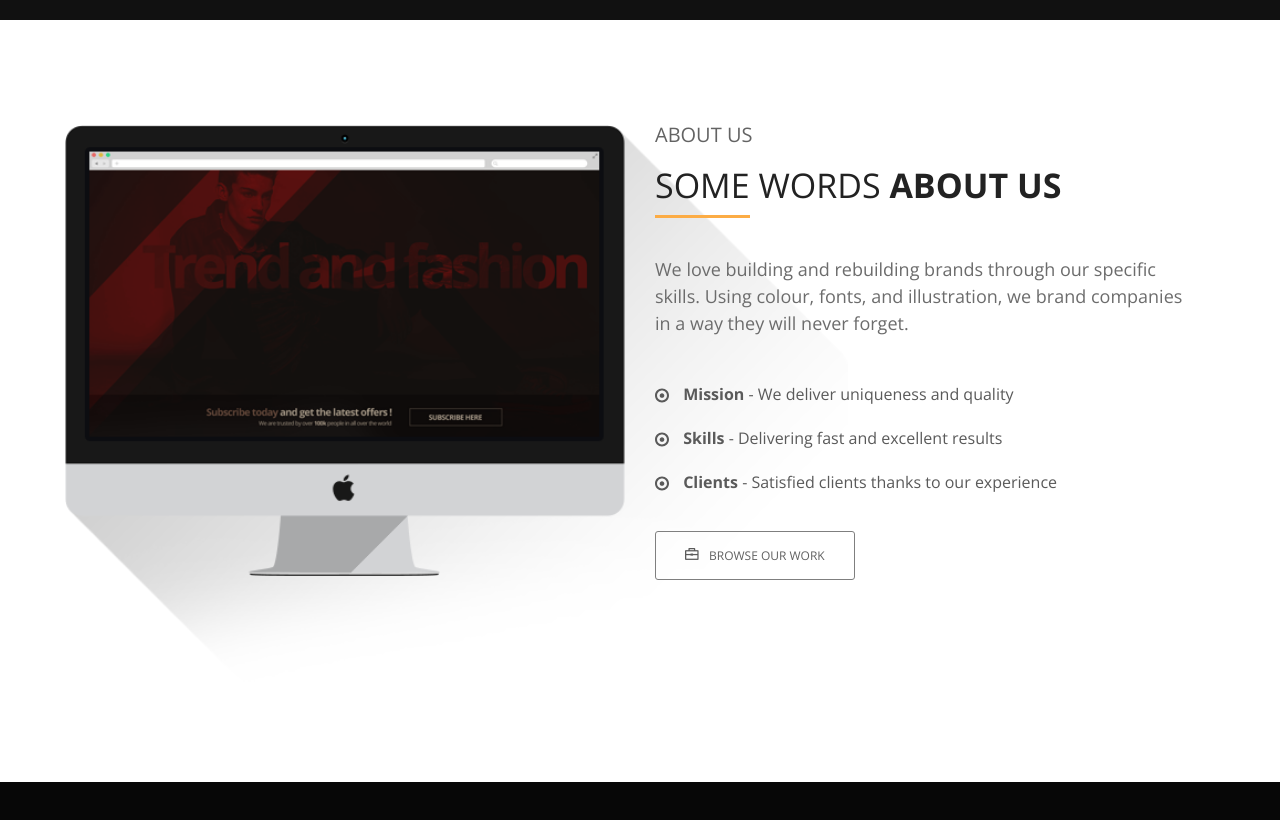
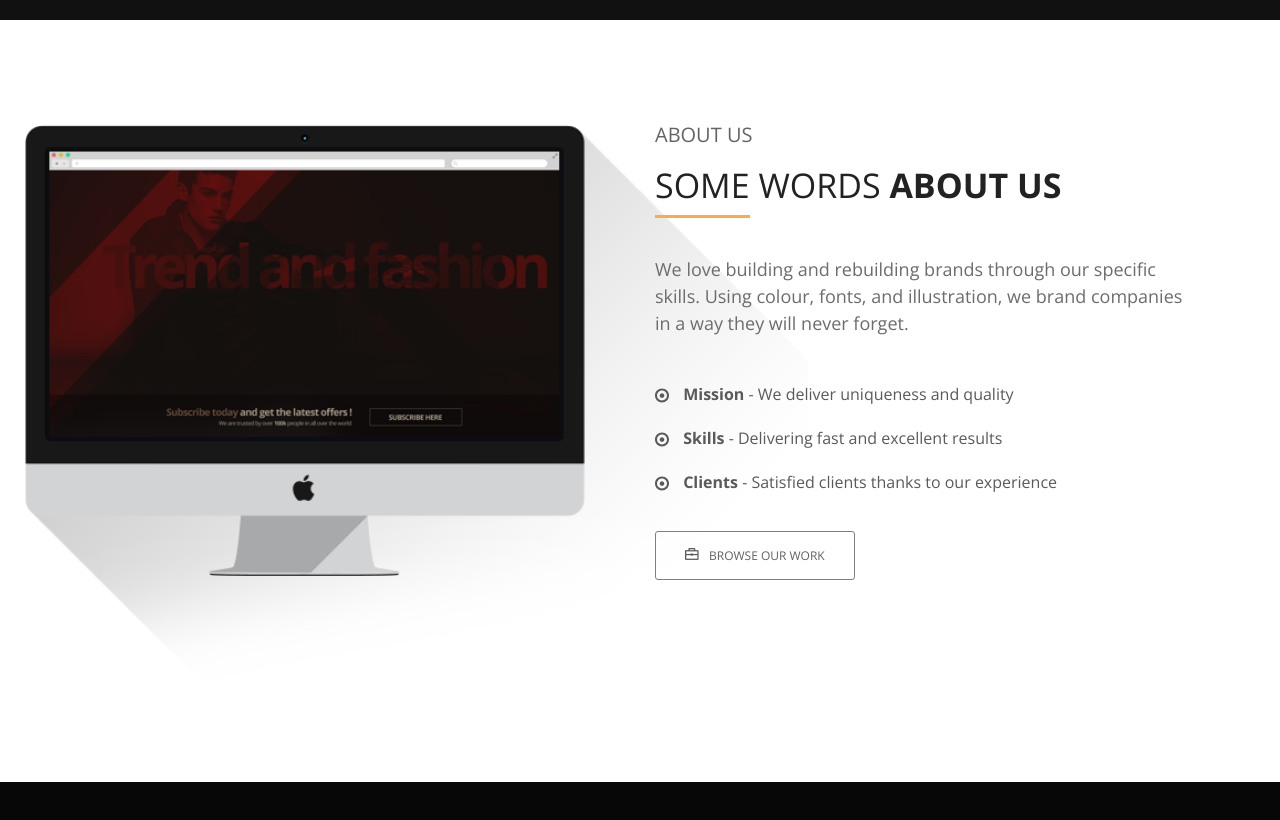
Before and after one commit to sulaimanova706/spirit8, a plain HTML site: page index.html in a window 1280 px wide. Shown: the part 780-1600 px from the top of the page. Drawn offline with nearby package versions, Linux system fonts and the light colour scheme.

Commit message:
Update style.css

```diff
--- a/css/style.css
+++ b/css/style.css
@@ -172,7 +172,7 @@ margin-top: 20px;
 }
 .mac{
     width: 145%;
-    margin-left: -20px;
+    margin-left: -60px;
     padding: 5px 0 0;
 }
 .about-title {
```
